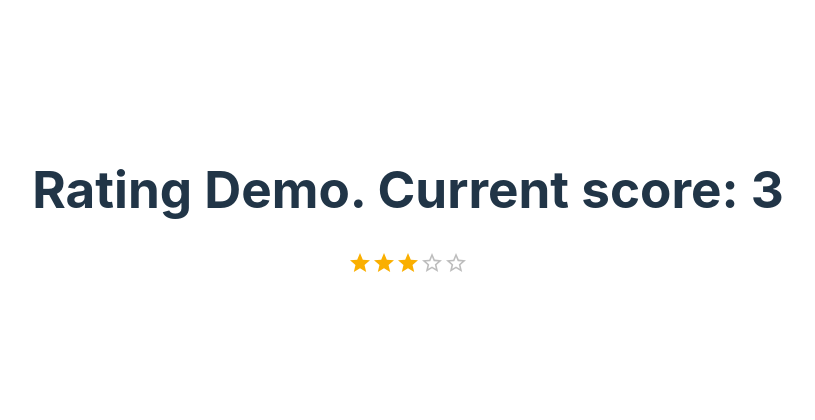
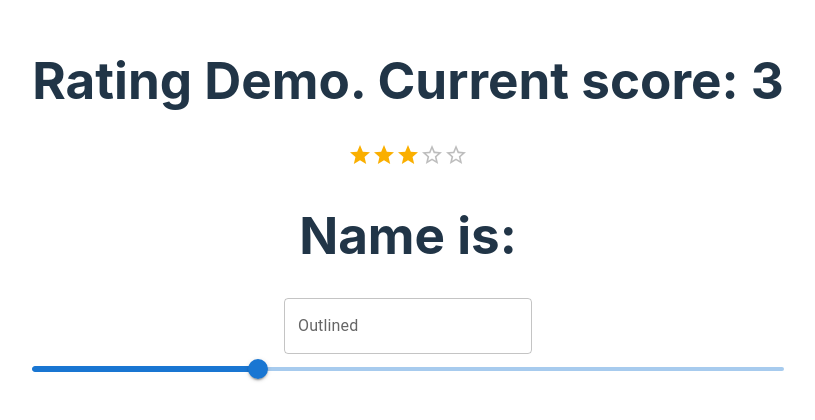
Before and after one commit to Shessire/Web-Dev-Practice, a React (Vite) app in the folder react-effects/: page / in a window 1280 px wide. Shown: the part 196-616 px from the top of the page, without its empty margins (232-1047 px from the left). Built offline with nearby package versions, Linux system fonts and the light colour scheme.

Commit message:
Material Forms

```diff
--- a/react-effects/src/App.jsx
+++ b/react-effects/src/App.jsx
@@ -1,11 +1,13 @@
 import './App.css'
 import RatingDemo from './RatingDemo'
+import FormDemo from './FormDemo'
 
 function App() {
 
   return (
     <>
       <RatingDemo />
+      <FormDemo />
     </>
   )
 }
--- /dev/null
+++ b/react-effects/src/FormDemo.jsx
@@ -0,0 +1,38 @@
+import TextField from '@mui/material/TextField';
+import { useState } from 'react';
+import Slider from '@mui/material/Slider';
+
+function FormDemo () {
+
+    const [name, setName] = useState("")
+    const [volume, setVolume] = useState(30)
+
+    const updateName = (e) => {
+        setName(e.target.value)
+    }
+
+    const updateVolume = (event, newValue) => {
+        setVolume(newValue)
+    }
+
+    return (
+        <div>
+            <h1>Name is: {name}</h1>
+            <TextField
+                id="outlined-basic"
+                label="Outlined"
+                placeholder='eg. 3 stars'
+                variant="outlined"
+                value={name}
+                onChange={updateName}
+            />
+            <Slider
+                aria-label="Volume"
+                value={volume}
+                onChange={updateVolume}
+            />
+        </div>
+    )
+}
+
+export default FormDemo;
```
